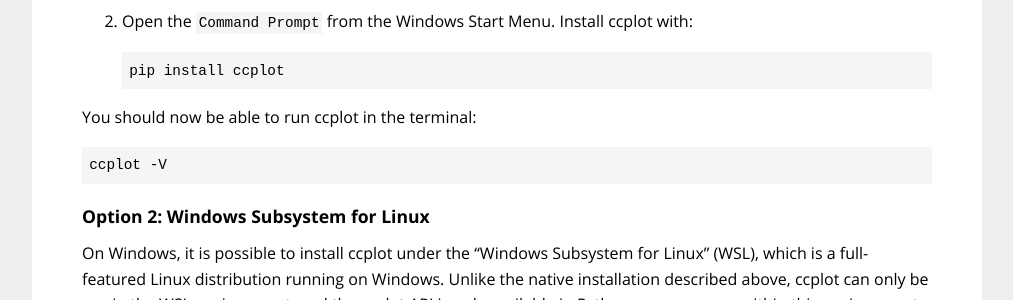
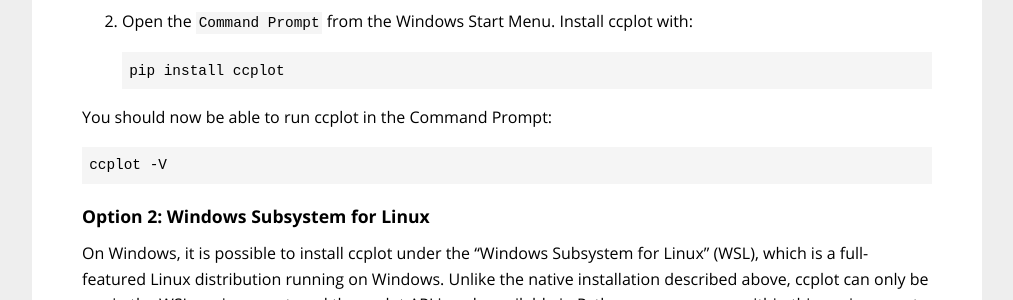
Before and after one commit to peterkuma/ccplot, a Jekyll site: the page built from installation/index.md, in a window 1280 px wide and 900 px high, scrolled down 2090 px. Shown: the part 154-454 px from the top of the window, without its empty margins (133-1146 px from the left). Built offline with Jekyll 4.4.1, drawn with Linux system fonts in a browser that asks for light colours.

Commit message:
Improve installation instructions

```diff
--- a/installation/index.md
+++ b/installation/index.md
@@ -285,7 +285,7 @@ currently not supported). In the installer, tick `Add python.exe to PATH`.
 
        pip install ccplot
 
-You should now be able to run ccplot in the terminal:
+You should now be able to run ccplot in the Command Prompt:
 
     ccplot -V
 
```
